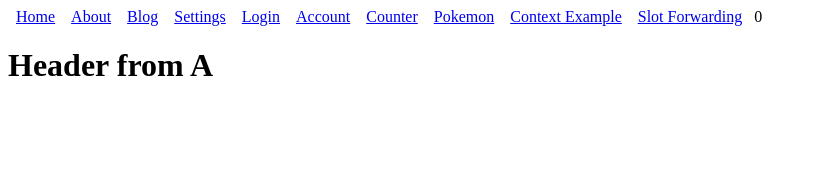
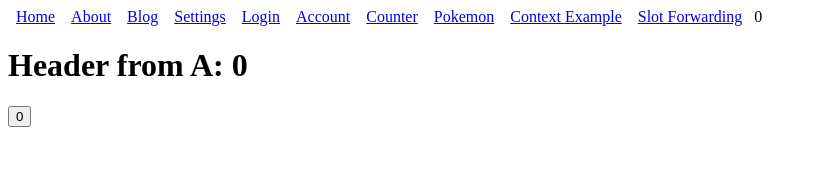
Before and after one commit to JackDiSalvatore/test-svelte-app, a SvelteKit app: page /slot-forwarding in a window 1280 px wide. Shown: the top 177 px of the page, without its empty margins (0-817 px from the left). Built offline with nearby package versions, Linux system fonts and the light colour scheme.

Commit message:
slot prop example
Signed-off-by: jackdisalvatore <jackp.disalvatore@gmail.com>

```diff
--- a/src/routes/slot-forwarding/A.svelte
+++ b/src/routes/slot-forwarding/A.svelte
@@ -3,7 +3,7 @@
 </script>
 
 <B>
-	<div slot='b-header'>
-		<h1>Header from A</h1>
+	<div slot='b-header' let:counter>
+		<h1>Header from A: { counter }</h1>
 	</div>
 </B>
--- a/src/routes/slot-forwarding/B.svelte
+++ b/src/routes/slot-forwarding/B.svelte
@@ -3,5 +3,5 @@
 </script>
 
 <C>
-	<slot name="b-header" slot="header" />
+	<slot name="b-header" slot="header" let:counter {counter} />
 </C>
--- a/src/routes/slot-forwarding/C.svelte
+++ b/src/routes/slot-forwarding/C.svelte
@@ -1,3 +1,11 @@
-<slot name="header"/>
+<script>
+	/**
+     * @type {number}
+     */
+	let counter = 0;
+</script>
+
+<slot name="header" { counter }/>
+<button on:click={() => { counter++ }}>{ counter }</button>
 <slot name="content"/>
 <slot name="footer"/>
```
